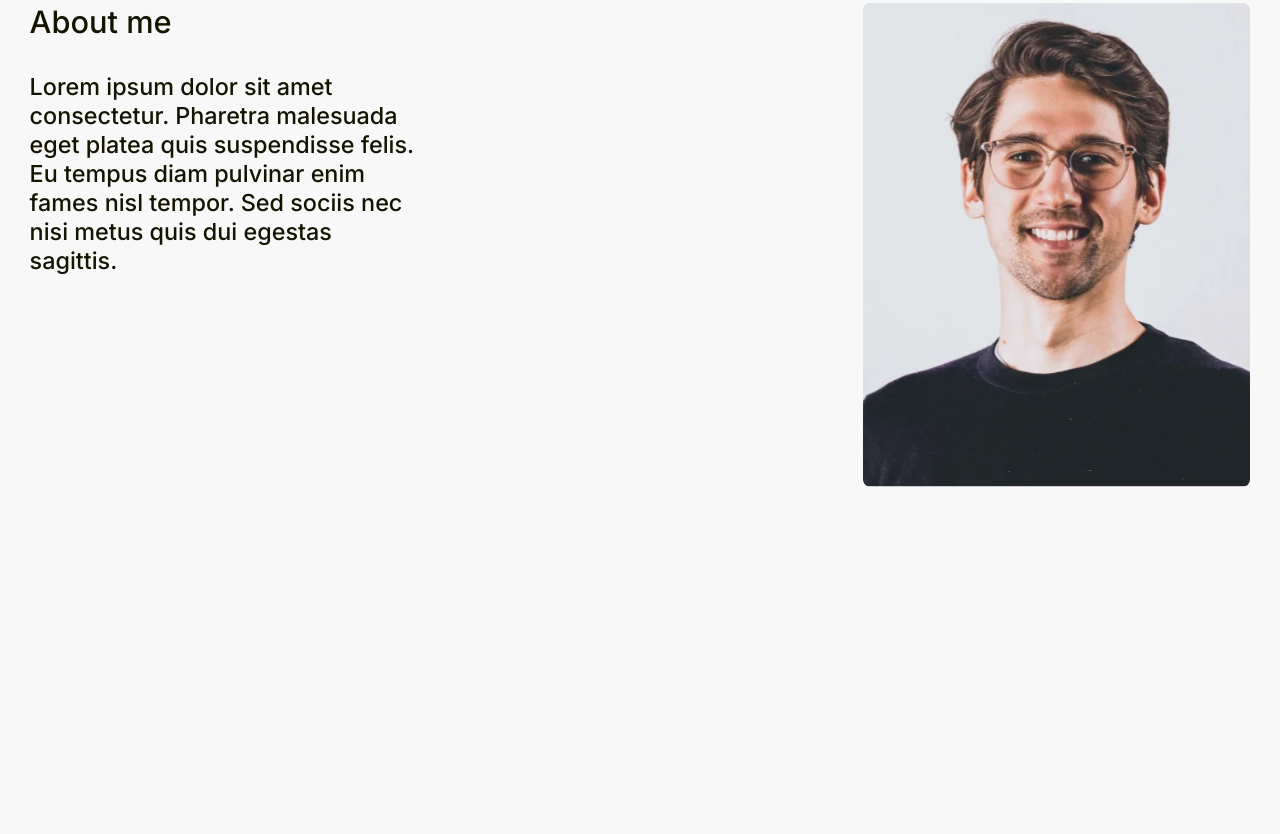
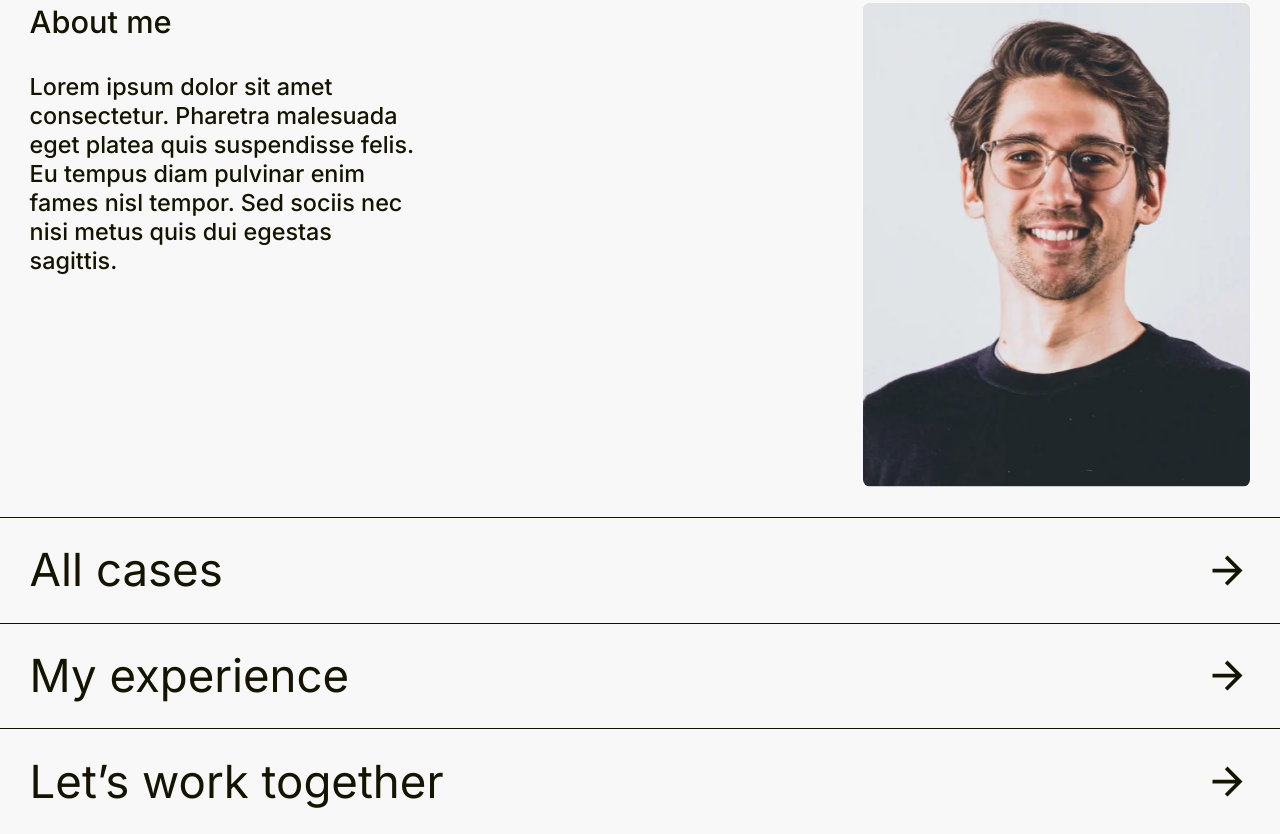
Before and after one commit to jenswaern/ufuk-portfolio, a plain HTML site: page index.html in a window 1280 px wide. Shown: the part 2540-3374 px from the top of the page. Before the commit the page ends 3057 px from the top, so only its background shows below. Drawn offline with Linux system fonts and the light colour scheme.

Commit message:
Bygg länkfoten
Tre breda länkar (All cases, My experience, Let's work together)
med linje överst och pil till höger. Pilen från Figma används som
mask i textens färg, så att den blir grå med texten vid hover.
Kompetenssektionen får id="experience" som mål för My experience.

Co-Authored-By: Claude Opus 5.5 <noreply@anthropic.com>

```diff
--- a/css/components.css
+++ b/css/components.css
@@ -313,3 +313,40 @@
     grid-row: 1;
   }
 }
+
+/* ---------- Länkfot (Figma: "Link Footer" med komponenten "Link Wide") ---------- */
+
+/*
+  Varje rad är en hel länk: linje överst, marginalen som utfyllnad, texten till
+  vänster och pilen till höger. Pilen är lika hög som texten (radavstånd 1).
+  Linjerna går kant i kant.
+*/
+.link-wide {
+  display: flex;
+  align-items: flex-start;
+  justify-content: space-between;
+  padding: var(--grid-margin);
+  border-top: 1px solid var(--border-primary);
+}
+
+.link-wide:focus-visible {
+  outline-offset: -4px;
+}
+
+.link-wide__label {
+  flex: 1 1 0;
+  min-width: 0;
+}
+
+/*
+  Pilen från Figma används oförändrad som mask och fylls med textens färg,
+  så att den blir grå tillsammans med texten vid hover.
+*/
+.link-wide__arrow {
+  flex: none;
+  width: 1em;
+  height: 1em;
+  background-color: currentColor;
+  -webkit-mask: url("../images/arrow-forward.svg") center / contain no-repeat;
+  mask: url("../images/arrow-forward.svg") center / contain no-repeat;
+}
--- a/index.html
+++ b/index.html
@@ -92,7 +92,7 @@
         />
       </section>
 
-      <section class="list-section grid" aria-labelledby="list-section-title">
+      <section class="list-section grid" id="experience" aria-labelledby="list-section-title">
         <h2 class="list-section__title subheading" id="list-section-title" lang="sv">Kompetenser</h2>
 
         <div class="list-section__group list-section__group--a1 body">
@@ -154,8 +154,27 @@
 
     </main>
 
-    <footer>
-      <!-- Steg 8: Länkfot -->
+    <footer class="link-footer" id="contact">
+      <ul class="link-footer__list">
+        <li>
+          <a class="link-wide link link-lg" href="#case">
+            <span class="link-wide__label">All cases</span>
+            <span class="link-wide__arrow" aria-hidden="true"></span>
+          </a>
+        </li>
+        <li>
+          <a class="link-wide link link-lg" href="#experience">
+            <span class="link-wide__label">My experience</span>
+            <span class="link-wide__arrow" aria-hidden="true"></span>
+          </a>
+        </li>
+        <li>
+          <a class="link-wide link link-lg" href="#contact">
+            <span class="link-wide__label">Let’s work together</span>
+            <span class="link-wide__arrow" aria-hidden="true"></span>
+          </a>
+        </li>
+      </ul>
     </footer>
   </body>
 </html>
```
Also changed, not shown: images/arrow-forward.svg (added), 1 other file.
